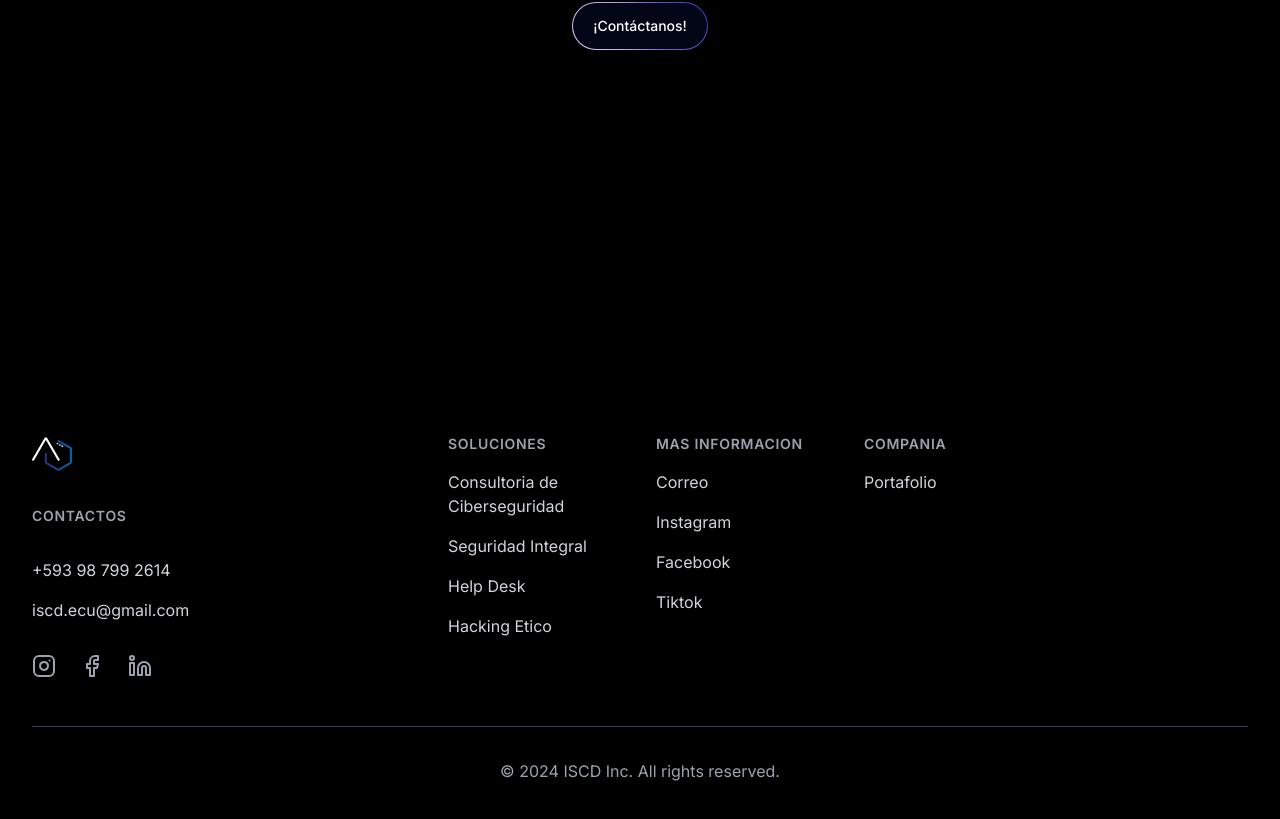
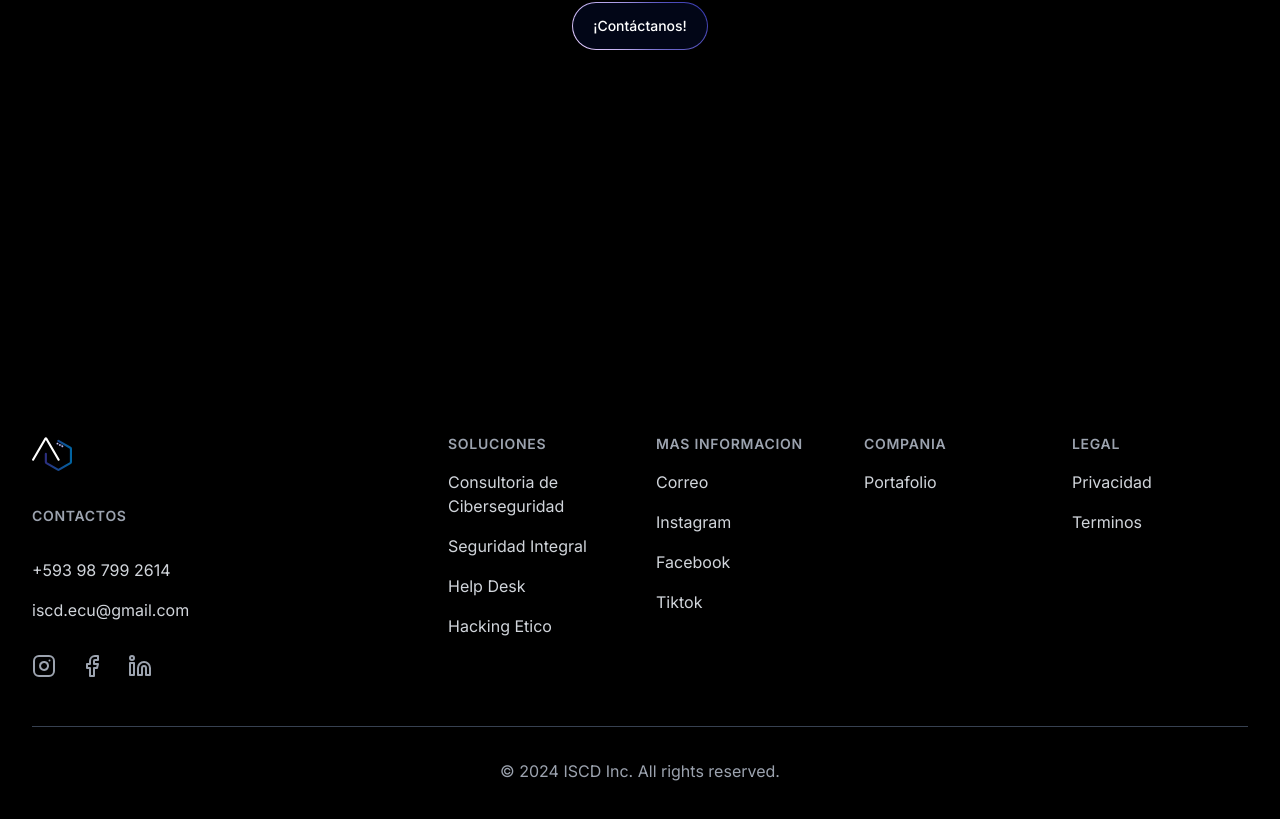
Before and after one commit to ISCDDev/Landing_ISCD, a Next.js app: page / in a window 1280 px wide. Shown: the part 6395-7214 px from the top of the page. Built offline with nearby package versions, Linux system fonts and the light colour scheme.

Commit message:
change of footer

```diff
--- a/src/components/component/footer.jsx
+++ b/src/components/component/footer.jsx
@@ -176,6 +176,29 @@ export function Footer() {
                   </li> */}
                 </ul>
               </div>
+              <div className="mt-12 md:mt-0">
+                <h3 className="text-sm font-semibold text-gray-400 tracking-wider uppercase">
+                  Legal
+                </h3>
+                <ul className="mt-4 space-y-4">
+                  <li>
+                    <a
+                      className="text-base text-gray-300 hover:text-white"
+                      href="#"
+                    >
+                      Privacidad
+                    </a>
+                  </li>
+                  <li>
+                    <a
+                      className="text-base text-gray-300 hover:text-white"
+                      href="#"
+                    >
+                      Terminos
+                    </a>
+                  </li>
+                </ul>
+                </div>
 
             </div>
           </div>
```
